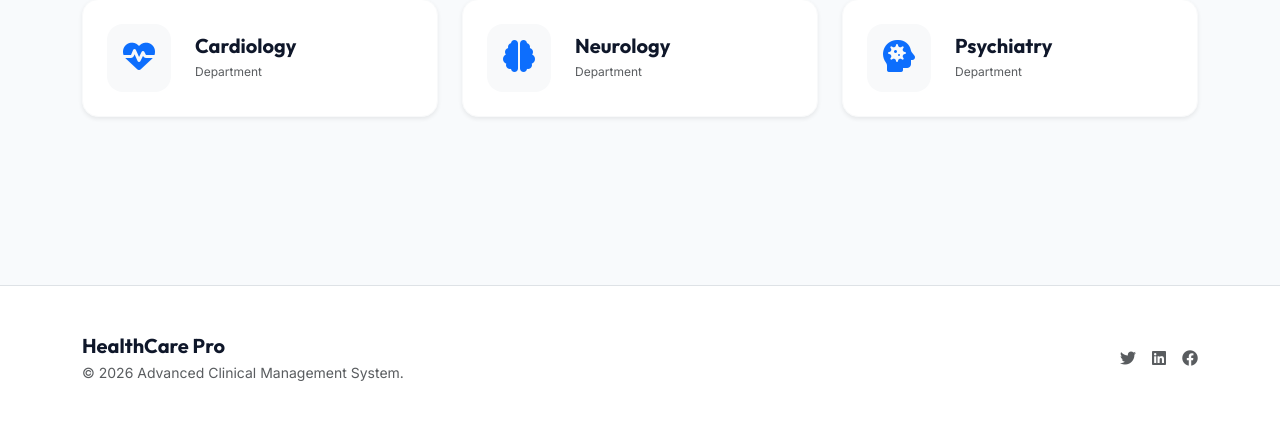
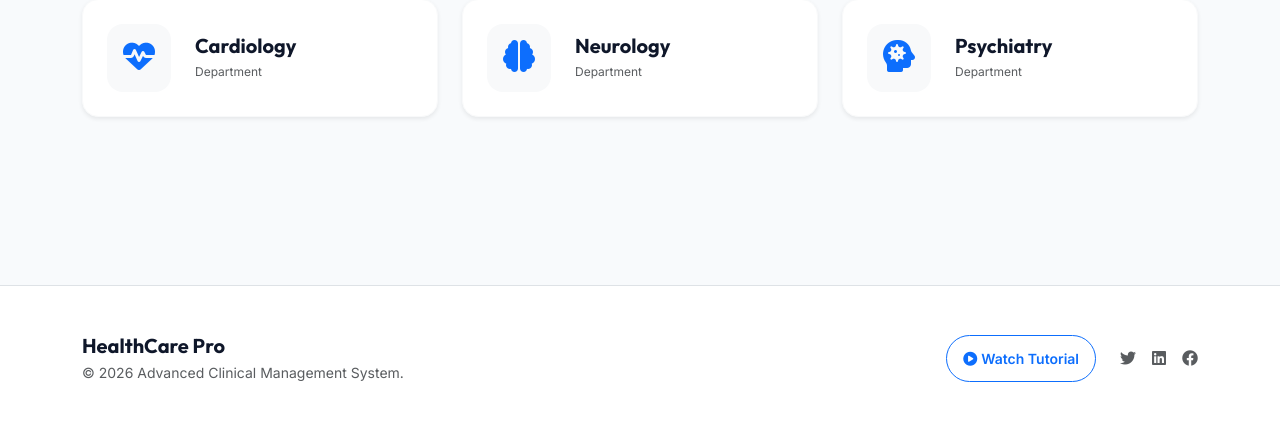
Before and after one commit to jestin-16/healthcare_project, a Django app: page / in a window 1280 px wide. Shown: the part 1886-2318 px from the top of the page. Run offline with Django 4.2, Linux system fonts and the light colour scheme.

Commit message:
added tutorial video link to home and footer

```diff
--- a/appointments/templates/appointments/home.html
+++ b/appointments/templates/appointments/home.html
@@ -15,7 +15,7 @@
         </p>
         <div class="d-flex align-items-center gap-4 mb-5">
             <a href="{% url 'doctor_list' %}" class="btn btn-primary btn-lg px-5 rounded-pill shadow-lg">Find Doctor</a>
-            <a href="#" class="d-flex align-items-center gap-2 text-dark text-decoration-none fw-bold">
+            <a href="https://youtu.be/WWEs82u37Mw?si=J4NAno47_UAXpVfb" target="_blank" class="d-flex align-items-center gap-2 text-dark text-decoration-none fw-bold">
                 <div class="bg-primary text-white rounded-circle p-2 d-flex align-items-center justify-content-center" style="width: 40px; height: 40px;">
                     <i class="fas fa-play small"></i>
                 </div>
--- a/templates/base.html
+++ b/templates/base.html
@@ -101,7 +101,10 @@
                     <p class="text-muted small mb-0">&copy; 2026 Advanced Clinical Management System.</p>
                 </div>
                 <div class="col-md-6 text-center text-md-end mt-3 mt-md-0">
-                    <div class="d-flex justify-content-center justify-content-md-end gap-3">
+                    <div class="d-flex justify-content-center justify-content-md-end align-items-center gap-3">
+                        <a href="https://youtu.be/WWEs82u37Mw?si=J4NAno47_UAXpVfb" target="_blank" class="btn btn-sm btn-outline-primary rounded-pill px-3 me-2">
+                            <i class="fas fa-play-circle me-1"></i>Watch Tutorial
+                        </a>
                         <a href="#" class="text-muted"><i class="fab fa-twitter"></i></a>
                         <a href="#" class="text-muted"><i class="fab fa-linkedin"></i></a>
                         <a href="#" class="text-muted"><i class="fab fa-facebook"></i></a>
```
